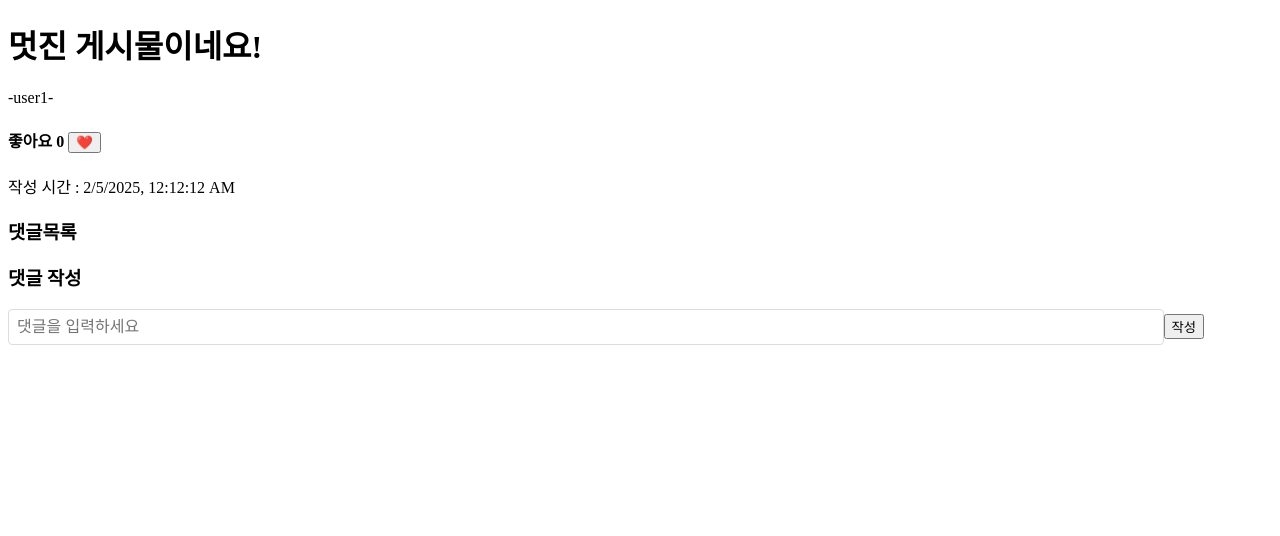
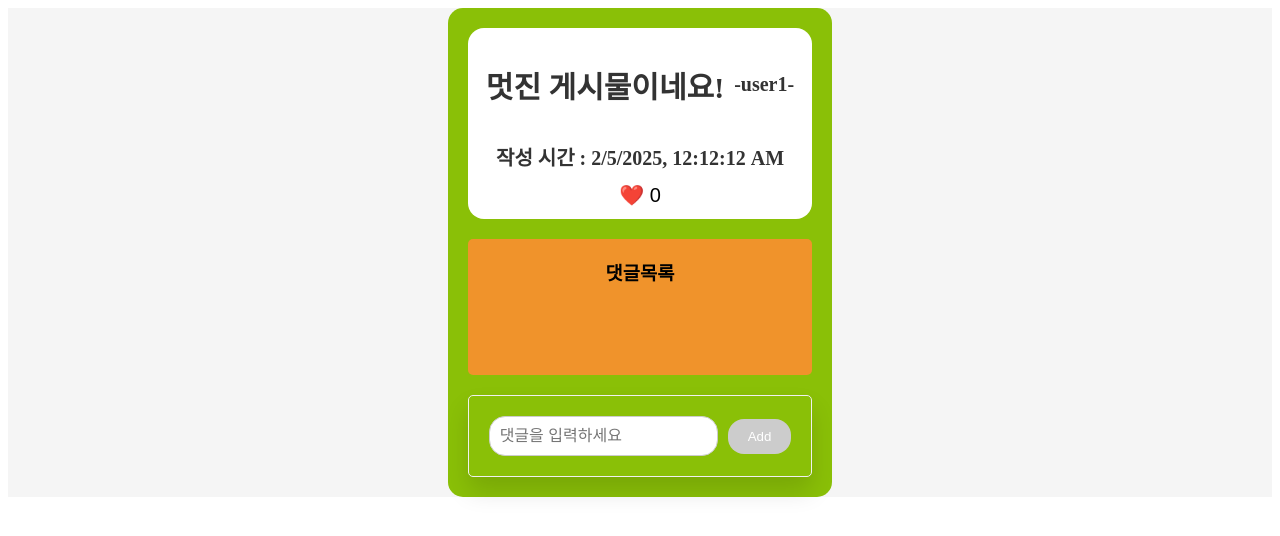
Before and after one commit to seung-yuppy/ReactStudy, a React (Create React App) app: page / in a window 1280 px wide. Shown: the top 536 px of the page. Built offline with nearby package versions, Linux system fonts and the light colour scheme.

Commit message:
25/02/20 과제 + 강의

```diff
--- a/package.json
+++ b/package.json
@@ -40,6 +40,9 @@
     ]
   },
   "devDependencies": {
-    "react-router-dom": "^6.29.0"
+    "react-router-dom": "^6.29.0",
+    "webpack": "^5.98.0",
+    "webpack-cli": "^6.0.1",
+    "webpack-dev-server": "^5.2.0"
   }
 }
--- a/src/basic/250217quiz1/Comment.js
+++ b/src/basic/250217quiz1/Comment.js
@@ -1,6 +1,7 @@
 import { useState } from "react";
 import CommentForm from "./CommentForm";
 import CommentList from "./CommentList";
+import styled from "styled-components";
 
 // 예시 데이터
 const initialComments = [
@@ -11,7 +12,7 @@ const initialComments = [
         timestamp: new Date(),
         likes: 0,
         replies: [],
-    }
+    },
 ];
 
 function Comment() {
@@ -21,31 +22,60 @@ function Comment() {
     const addLikes = (id) => {
         // 초기 데이터 값이 배열이어서 map함수를 통해 해당 게시글의 id와 일치하면 해당 데이터를 접근한다.
         // 해당 데이터에 접근해 likes를 제외한 객체들은 복사하고 key가 likes인 객체의 value를 한개 증가한다
-        setDatas((prev) => prev.map((data) => data.id === id && { ...data, likes: data.likes + 1 }))
+        setDatas((prev) =>
+            prev.map(
+                (data) => data.id === id && { ...data, likes: data.likes + 1 }
+            )
+        );
     };
 
     const addComment = (comment) => {
         // 초기 데이터 값이 배열이어서 map함수를 통해 해당 게시글의 id가 1이면 해당 게시글 데이터에 접근한다
         // 해당 데이터에 접근해 key가 replies를 제외한 객체들은 복사하고 key가 replies인 value에 접근한다
         // key가 replies의 value가 배열이기 때문에 기존의 배열을 복사하고 새로운 {id, comment}를 key로 갖는 객체를 배열에 추가한다
-        setDatas((prev) => prev.map((data) => data.id === 1 && { ...data, replies: [...data.replies, { id: Date.now(), comment: comment }] }));
+        setDatas((prev) =>
+            prev.map(
+                (data) =>
+                    data.id === 1 && {
+                        ...data,
+                        replies: [
+                            ...data.replies,
+                            { id: Date.now(), comment: comment },
+                        ],
+                    }
+            )
+        );
     };
 
     const deleteComment = (id) => {
-        setDatas((prev) => prev.map((data) => data.id === 1 && { ...data, replies: data.replies.filter((reply) => reply.id !== id) }));
+        setDatas((prev) =>
+            prev.map(
+                (data) =>
+                    data.id === 1 && {
+                        ...data,
+                        replies: data.replies.filter(
+                            (reply) => reply.id !== id
+                        ),
+                    }
+            )
+        );
     };
 
     const editComment = (id, comment) => {
         setDatas((prev) =>
             prev.map((data) =>
-                data.id === 1 ? {
+                data.id === 1
+                    ? {
                           ...data,
                           replies: data.replies.map((reply) =>
                               // replies 배열에 {id, comment}가 있는데 id와 editComment의 id가 같으면 id는 같으니깐 복사를 하기 스프레드 연산자를 사용하였고,
                               // comment 내용이 달라지니깐 comment로 바꿈
-                        reply.id === id ? { ...reply, comment: comment } : reply
-                    )
-                } : data
+                              reply.id === id
+                                  ? { ...reply, comment: comment }
+                                  : reply
+                          ),
+                      }
+                    : data
             )
         );
     };
@@ -53,43 +83,105 @@ function Comment() {
     const newReplyComment = (id, comment) => {
         setDatas((prev) =>
             prev.map((data) =>
-                data.id === 1 ? {
+                data.id === 1
+                    ? {
                           ...data,
                           replies: data.replies.map((reply) =>
                               // replies 배열에 { id, comment } 객체를 갖는 배열이 있는데 이걸 map함수를 이용해서 대댓글을 달 댓글 id와 비교해서 같으면
                               // 기존의 { id, comment } 객체는 유지(스프레드 연산자로 복사)하고 새로운 replies 배열을 만들어서 이 배열에도 { id, comment }객체를 저장하는 배열로 만들어서 대댓글을 저장하도록 코드를 작성하였다
                               // 대댓글 배열은 초기상태에 없기 때문에(초기상태가 비어있어서) 빈 배열을 선언해주고 대댓글 배열에 객체가 있으면 스프레드 연산자로 복사해 대댓글을 추가해나가는 방식으로 만들었다
-                        reply.id === id ? {
+                              reply.id === id
+                                  ? {
                                         ...reply,
-                            replies: [...(reply.replies || []), { id: Date.now(), comment: comment }] // 대댓글 추가
-                        } : reply
-                    )
-                } : data
+                                        replies: [
+                                            ...(reply.replies || []),
+                                            {
+                                                id: Date.now(),
+                                                comment: comment,
+                                            },
+                                        ], // 대댓글 추가
+                                    }
+                                  : reply
+                          ),
+                      }
+                    : data
             )
         );
     };
 
-
     console.log(datas);
 
     return (
-        <div>
+        <Wrapper>
             {datas.map((data) => (
-                <div key={data.id}>
-                    <div>
-                        <h1>{data.text}</h1>
+                <List key={data.id}>
+                    <Listitem>
+                        <Title>
+                            <h2>{data.text}</h2>
                             <p>-{data.author}-</p>
-                    </div>
-                    <div>
-                        <h4>좋아요 {data.likes} <button onClick={() => addLikes(data.id)}>❤️</button></h4>
-                        <span>작성 시간 : {data.timestamp.toLocaleString()}</span>
-                    </div>
-                    <CommentList data={data} deleteComment={deleteComment} editComment={editComment} newReplyComment={newReplyComment} />
+                        </Title>
+                        <span>
+                            작성 시간 : {data.timestamp.toLocaleString()}
+                        </span>
+                        <Heartbtn onClick={() => addLikes(data.id)}>
+                            ❤️ {data.likes}
+                        </Heartbtn>
+                    </Listitem>
+                    <CommentList
+                        data={data}
+                        deleteComment={deleteComment}
+                        editComment={editComment}
+                        newReplyComment={newReplyComment}
+                    />
                     <CommentForm addComment={addComment} />
-                </div>
+                </List>
             ))}
-        </div>
+        </Wrapper>
     );
 }
 
 export default Comment;
+
+const Wrapper = styled.div`
+    display: flex;
+    flex-direction: column;
+    justify-content: center;
+    align-items: center;
+    background: #f5f5f5;
+`;
+
+const List = styled.div`
+    display: flex;
+    flex-direction: column;
+    gap: 20px;
+    padding: 20px;
+    border-radius: 15px;
+    background: #8ac007;
+`;
+
+const Listitem = styled.div`
+    display: flex;
+    gap: 10px;
+    flex-direction: column;
+    justify-content: center;
+    align-items: center;
+    background: #fff;
+    color: #333;
+    font-weight: bold;
+    font-size: 20px;
+    padding: 10px 15px;
+    border-radius: 16px;
+`;
+
+const Title = styled.div`
+    display: flex;
+    align-items: center;
+    gap: 10px;
+`;
+
+const Heartbtn = styled.button`
+    background-color: transparent;
+    border: 1px solid transparent;
+    cursor: pointer;
+    font-size: 20px;
+`;
--- a/src/basic/250217quiz1/CommentForm.js
+++ b/src/basic/250217quiz1/CommentForm.js
@@ -1,4 +1,5 @@
 import { useState } from "react";
+import styled from "styled-components";
 
 function CommentForm({ addComment }) {
     const [comment, setComment] = useState("");
@@ -11,15 +12,45 @@ function CommentForm({ addComment }) {
 
     return (
         <>
-            <div>
-                <h3>댓글 작성</h3>
-                <form onSubmit={handleSubmit}>
-                    <input type="text" placeholder="댓글을 입력하세요" value={comment} onChange={(e) => setComment(e.target.value)} />
-                    <button type="submit">작성</button>
-                </form>
-            </div>
+            <Commentform onSubmit={handleSubmit}>
+                <Addinput
+                    type="text"
+                    placeholder="댓글을 입력하세요"
+                    value={comment}
+                    onChange={(e) => setComment(e.target.value)}
+                />
+                <Addbtn type="submit" disabled={!comment}>
+                    Add
+                </Addbtn>
+            </Commentform>
         </>
     );
 }
 
 export default CommentForm;
+
+const Commentform = styled.form`
+    border: 1px solid #f0f0f0;
+    border-radius: 5px;
+    padding: 20px;
+    display: flex;
+    align-items: center;
+    box-shadow: 0px 14px 24px rgba(0, 0, 0, 0.13);
+`;
+
+const Addinput = styled.input`
+    flex-grow: 1;
+    padding: 10px;
+    border-radius: 16px;
+    border: 1px solid #ccc;
+    margin-right: 10px;
+`;
+
+const Addbtn = styled.button`
+    padding: 10px 20px;
+    border-radius: 16px;
+    border: none;
+    background-color: ${(props) => (props.disabled ? "#ccc" : "#2979ff")};
+    color: #fff;
+    cursor: ${(props) => (props.disabled ? "not-allowed" : "pointer")};
+`;
--- a/src/basic/250217quiz1/CommentList.js
+++ b/src/basic/250217quiz1/CommentList.js
@@ -1,4 +1,5 @@
 import { useState } from "react";
+import styled from "styled-components";
 
 function CommentList({ data, deleteComment, editComment, newReplyComment }) {
     const [newComment, setNewComment] = useState("");
@@ -33,53 +34,165 @@ function CommentList({ data, deleteComment, editComment, newReplyComment }) {
 
     return (
         <>
-            <div>
+            <Wrapper>
                 <h3>댓글목록</h3>
+                <List>
                     {data.replies.map((reply) => (
-                    <li key={reply.id}>
+                        <Listitem key={reply.id}>
                             {editId === reply.id ? (
-                            <>
-                                <input
+                                <EditWrapper>
+                                    <Addinput
                                         type="text"
                                         value={newComment}
-                                    onChange={(e) => setNewComment(e.target.value)}
+                                        onChange={(e) =>
+                                            setNewComment(e.target.value)
+                                        }
                                     />
-                                <button onClick={() => handleEditSubmit(reply.id)}>완료</button>
-                            </>
+                                    <Addbtn
+                                        onClick={() =>
+                                            handleEditSubmit(reply.id)
+                                        }
+                                    >
+                                        Edit
+                                    </Addbtn>
+                                </EditWrapper>
                             ) : (
                                 <>
-                                <div>
-                                    <span>{reply.comment}</span>
-                                    <h4>대댓글</h4>
-                                    {reply.replies && reply.replies.length > 0 ? (
+                                    <CommentBox>
+                                        <Commentitem>
+                                            {reply.comment}
+                                            <Addbtn
+                                                onClick={() =>
+                                                    handleNewReply(reply)
+                                                }
+                                            >
+                                                대댓글
+                                            </Addbtn>
+                                            <Addbtn
+                                                onClick={() =>
+                                                    handleEditClick(reply)
+                                                }
+                                            >
+                                                수정
+                                            </Addbtn>
+                                            <Addbtn
+                                                onClick={() =>
+                                                    deleteComment(reply.id)
+                                                }
+                                            >
+                                                삭제
+                                            </Addbtn>
+                                        </Commentitem>
+                                        {reply.replies &&
+                                        reply.replies.length > 0 ? (
                                             reply.replies.map((newreply) => (
-                                            <p key={newreply.id}>{newreply.comment}</p>
+                                                <Replyitem key={newreply.id}>
+                                                    {newreply.comment}
+                                                </Replyitem>
                                             ))
                                         ) : (
                                             <p>대댓글이 없습니다.</p>
                                         )}
-                                </div>
-                                <button onClick={() => handleNewReply(reply)}>대댓글</button>
-                                <button onClick={() => handleEditClick(reply)}>수정</button>
-                                <button onClick={() => deleteComment(reply.id)}>삭제</button>
+                                    </CommentBox>
+
                                     {replyId === reply.id && (
-                                    <>
-                                        <input
+                                        <EditWrapper>
+                                            <Addinput
                                                 type="text"
                                                 value={newReply}
-                                            onChange={(e) => setNewReply(e.target.value)}
+                                                onChange={(e) =>
+                                                    setNewReply(e.target.value)
+                                                }
                                                 placeholder="대댓글을 입력하세요"
                                             />
-                                        <button onClick={() => handleReplySubmit(reply.id)}>저장</button>
-                                    </>
+                                            <Addbtn
+                                                onClick={() =>
+                                                    handleReplySubmit(reply.id)
+                                                }
+                                            >
+                                                ADD
+                                            </Addbtn>
+                                        </EditWrapper>
                                     )}
                                 </>
                             )}
-                    </li>
+                        </Listitem>
                     ))}
-            </div >
+                </List>
+            </Wrapper>
         </>
     );
 }
 
 export default CommentList;
+
+const Wrapper = styled.div`
+    display: flex;
+    flex-direction: column;
+    justify-content: center;
+    align-items: center;
+    background: #f0932b;
+    border-radius: 5px;
+`;
+
+const EditWrapper = styled(Wrapper)`
+    flex-direction: row;
+`;
+
+const List = styled.ul`
+    display: flex;
+    flex-direction: column;
+    gap: 20px;
+    padding: 20px;
+    border-radius: 15px;
+`;
+
+const Listitem = styled.li`
+    display: flex;
+    gap: 10px;
+    align-self: flex-start;
+    justify-content: center;
+    align-items: center;
+    font-weight: bold;
+    font-size: 20px;
+    padding: 10px 15px;
+    border-radius: 16px;
+    list-style: none;
+`;
+
+const CommentBox = styled.div`
+    display: flex;
+    flex-direction: column;
+`;
+
+const Commentitem = styled.span`
+    background: #2979ff;
+    color: #fff;
+    padding: 10px 15px;
+    border-radius: 16px 16px 0 16px;
+    align-items: center;
+`;
+
+const Replyitem = styled.p`
+    background: #f0f0f0;
+    color: #333;
+    padding: 10px 15px;
+    border-radius: 16px 16px 16px 0;
+`;
+
+const Addinput = styled.input`
+    flex-grow: 1;
+    padding: 10px;
+    border-radius: 16px;
+    border: 1px solid #ccc;
+    margin-right: 10px;
+`;
+
+const Addbtn = styled.button`
+    padding: 10px 20px;
+    border-radius: 16px;
+    border: none;
+    background-color: ${(props) => (props.disabled ? "#ccc" : "#2979ff")};
+    color: #fff;
+    cursor: ${(props) => (props.disabled ? "not-allowed" : "pointer")};
+`;
--- a/src/hooks/useMemoExam.js
+++ b/src/hooks/useMemoExam.js
@@ -33,7 +33,7 @@ function Calbak() {
     const [todos, setTodos] = useState([]);
 
     const increment = () => {
-        setCount((count) => count + 1)
+        setCount((count) => count + 1);
     };
 
     // 필요할 때만 랜더링되도록 useCallback hook을 활용
@@ -41,7 +41,12 @@ function Calbak() {
     const addTodo = useCallback(() => {
         setTodos((todos) => [...todos, "새로운 할 일"]);
         // 의존성 배열을 통해 todos의 변경을 감지했을 때만 처리되도록 진행
-    }, [todos]);
+    }, []);
+
+    // addTodo에 콜백을 요청하지 않으면 count가 늘어날 때마다 재랜더링될 때 Todos도 상태값이 변하지 않아도 재랜더링 되기 때문에 불필요한 렌더링이 발생한다
+    // const addTodo = () => {
+    //     setTodos((todos) => [...todos, "가보자가보자"]);
+    // };
 
     return (
         <>
@@ -51,10 +56,10 @@ function Calbak() {
                 <button onClick={increment}>+</button>
             </div>
         </>
-    )
+    );
 }
 
-// export default Calbak;
+export default Calbak;
 
 function SquCal() {
     const [number, setNumber] = useState(0);
@@ -75,14 +80,18 @@ function SquCal() {
 
     return (
         <div>
-            <input type="number" value={number} onChange={(e) => setNumber(Number(e.target.value))} />
+            <input
+                type="number"
+                value={number}
+                onChange={(e) => setNumber(Number(e.target.value))}
+            />
             <p>제곱값 : {squareNumber} </p>
             <p>메모 제곱값 : {memoSquare} </p>
         </div>
     );
 }
 
-export default SquCal;
+// export default SquCal;
 
 // useMemo, useCallback을 활용하는 리액트 성능 최적화 전략
 // 1. 의존성 배열의 선언과 최적화
@@ -111,7 +120,7 @@ export default SquCal;
 
 // 3. 중첩 메모리제이션 처리
 // function NestedMemoization({ data }) {
-    // 1단계 데이터 처리
+// 1단계 데이터 처리
 //     const processedData = useMemo(() => {
 //       return data.map(item => ({
 //         ...item,
--- a/src/index.js
+++ b/src/index.js
@@ -20,7 +20,7 @@ import Hooks5 from "./hooks/useReducerExam.js";
 import Hooks6 from "./hooks/useReducerExam2.js";
 import Hooks7 from "./hooks/useMemoExam.js";
 import Quiz3 from "./hooks/quiz0207-1.js";
-import Hooks8 from "./hooks/customHookExam.js"
+import Hooks8 from "./hooks/customHookExam.js";
 import Hooks9 from "./hooks/quiz0207-2.js";
 import RoutingApp from "./RoutingApp.js";
 import Navigation from "./router/navigation.js";
```
Also changed, not shown: src/basic/webpack/webpack.txt (deleted), 1 other file (tests, documents, lock files or other folders). Lines whose indentation alone changed are shown as unchanged.
